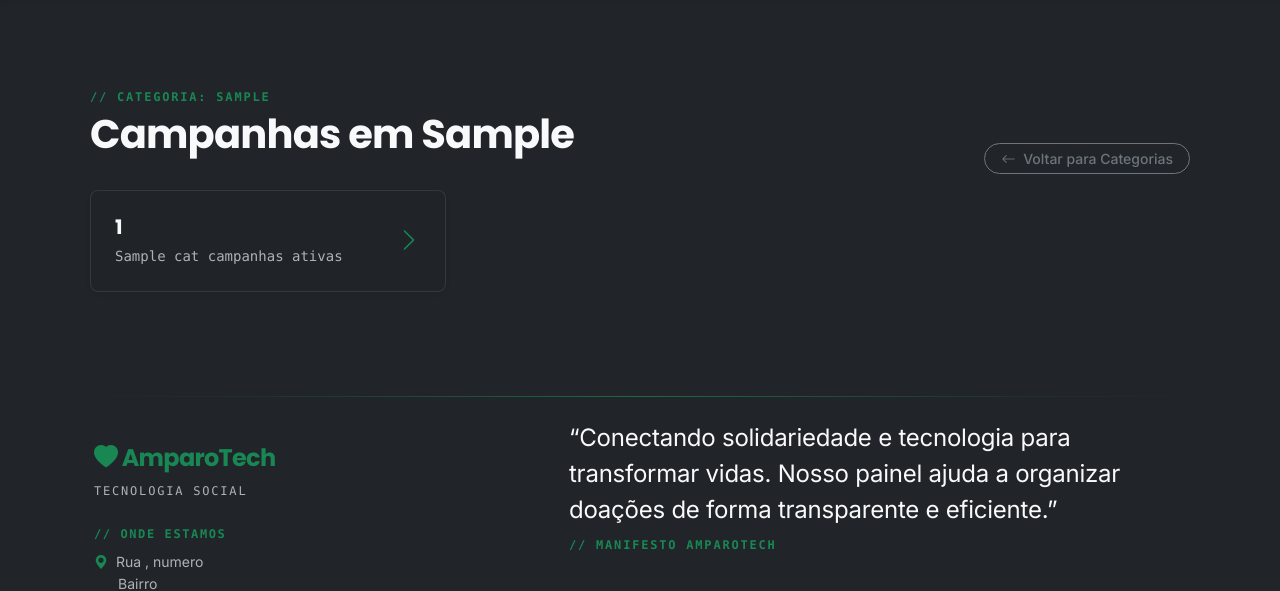
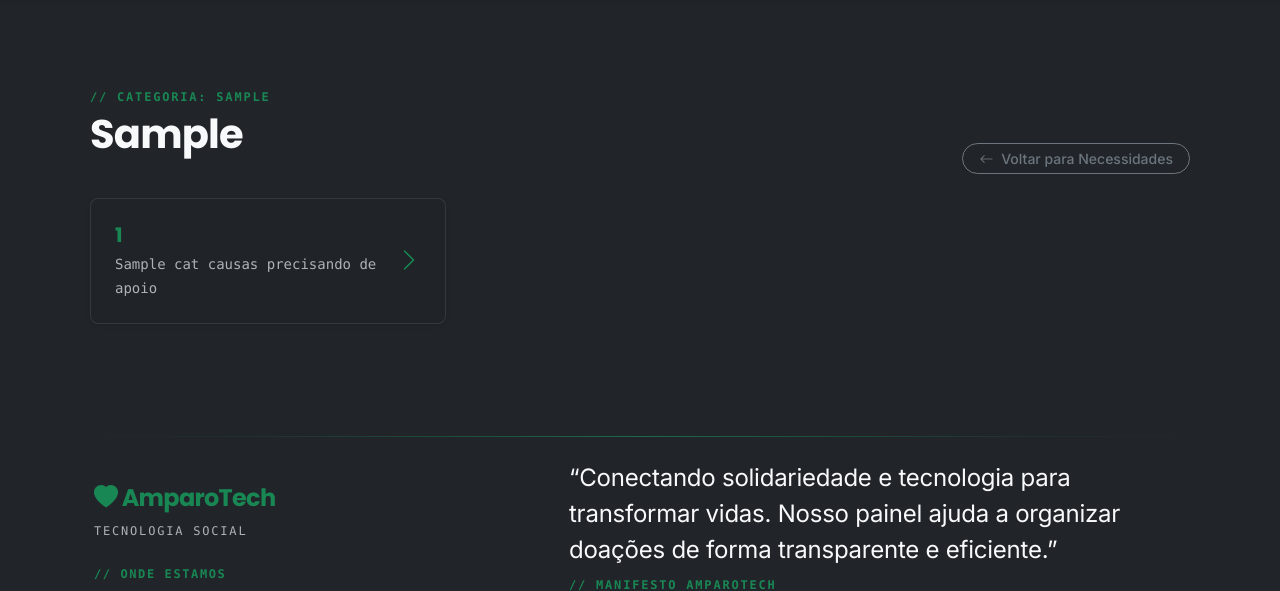
Before and after one commit to rafaelpradoj/amparo-tech, a Flask app: template templates/index.html in a window 1280 px wide. Shown: the part 57-648 px from the top of the page. Run offline with Flask 3, Linux system fonts and the light colour scheme; the template is opened without the code that fills it: most values are stand-ins (such as "Sample title", 1, 10 or a date in 2020); some libraries are stand-ins or nearby versions.

Commit message:
style(ux): melhora titulos, textos de apoio e botao de navegacao da home

```diff
--- a/templates/index.html
+++ b/templates/index.html
@@ -17,9 +17,9 @@
         </span>
         <h1 class="text-light fw-bold mb-3">
           {% if categoria_ativa %}
-            Campanhas em {{ categoria_ativa }}
+            {{ categoria_ativa }}
           {% else %}
-            Categorias de Necessidades
+            Necessidades
           {% endif %}
         </h1>
       </div>
@@ -27,7 +27,7 @@
       {% if categoria_ativa %}
         <div>
           <a href="{{ url_for('public.index') }}" class="btn btn-outline-secondary btn-sm rounded-pill px-3 fw-medium">
-            <i class="bi bi-arrow-left me-1"></i> Voltar para Categorias
+            <i class="bi bi-arrow-left me-1"></i> Voltar para Necessidades
           </a>
         </div>
       {% endif %}
@@ -35,18 +35,25 @@
 
   {# --- TELA 1: EXIBIÇÃO DE CATEGORIAS (HOME) --- #}
 {% if categorias %}
+  {# Lista de cores do Bootstrap que combinam com o Dark Theme #}
+  {% set cores_bootstrap = ['text-success', 'text-info', 'text-warning', 'text-primary', 'text-danger'] %}
+
   <div class="row g-3">
     {% for cat in categorias %}
-          <div class="my-2 col-12 col-md-6 col-lg-4">
+      {# Seleciona a cor alternando de acordo com a posição da categoria #}
+      {% set cor_categoria = cores_bootstrap[loop.index0 % cores_bootstrap|length] %}
+
+      <div class="my-3 col-12 col-md-6 col-lg-4">
         <a href="{{ url_for('public.ver_categoria', nome_categoria=cat[0]) }}" class="text-decoration-none">
           <div class="p-4 border border-secondary border-opacity-25 rounded-3 bg-dark bg-opacity-50 text-white h-100 d-flex justify-content-between align-items-center shadow-sm hover-border-success transition-all" style="background: rgba(255, 255, 255, 0.03);">
             <div>
-                  <h3 class="fs-5 fw-bold text-light mb-1">{{ cat[0] }}</h3>
+              {# Aplica a cor dinâmica no título da categoria #}
+              <h2 class="fs-5 fw-bold {{ cor_categoria }} mb-1">{{ cat[0] }}</h2>
               <span class="text-body-secondary small font-monospace">
-                    {{ cat[1] }} {% if cat[1] == 1 %}campanha ativa{% else %}campanhas ativas{% endif %}
+                {{ cat[1] }} {% if cat[1] == 1 %}causa precisando de apoio{% else %}causas precisando de apoio{% endif %}
               </span>
             </div>
-                <div class="text-success fs-4">
+            <div class="{{ cor_categoria }} fs-4">
               <i class="bi bi-chevron-right"></i>
             </div>
           </div>
```
Lines whose indentation alone changed are shown as unchanged.
